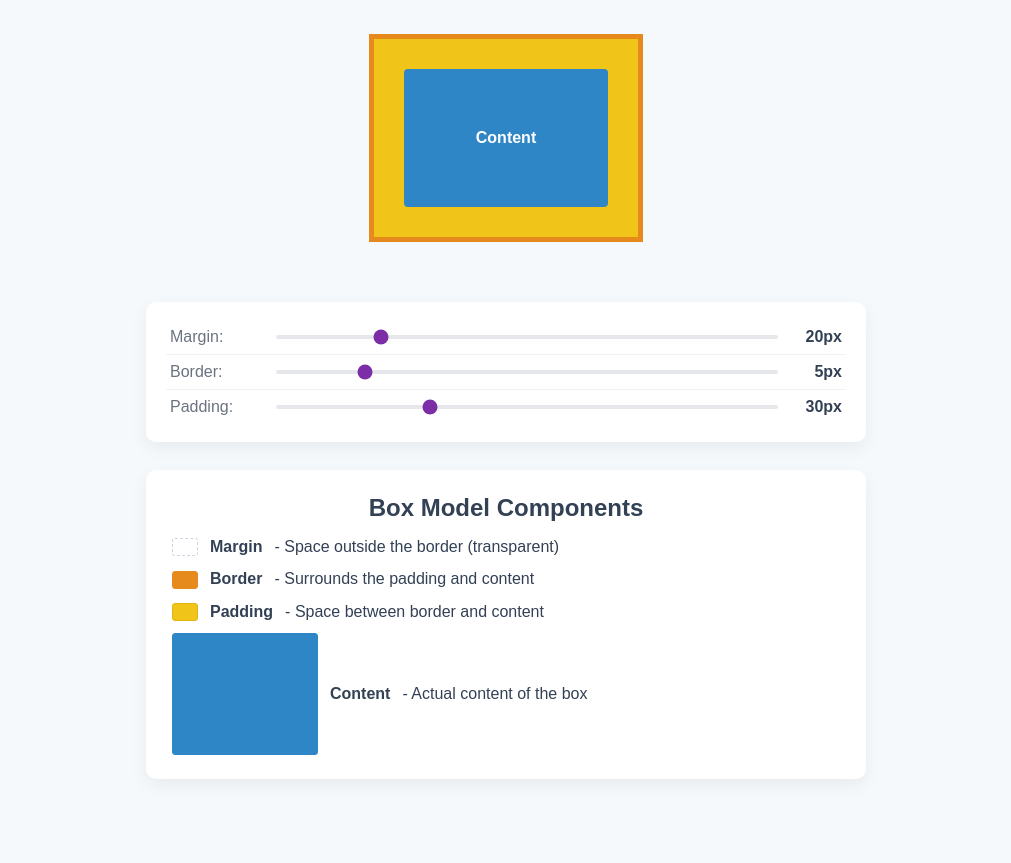
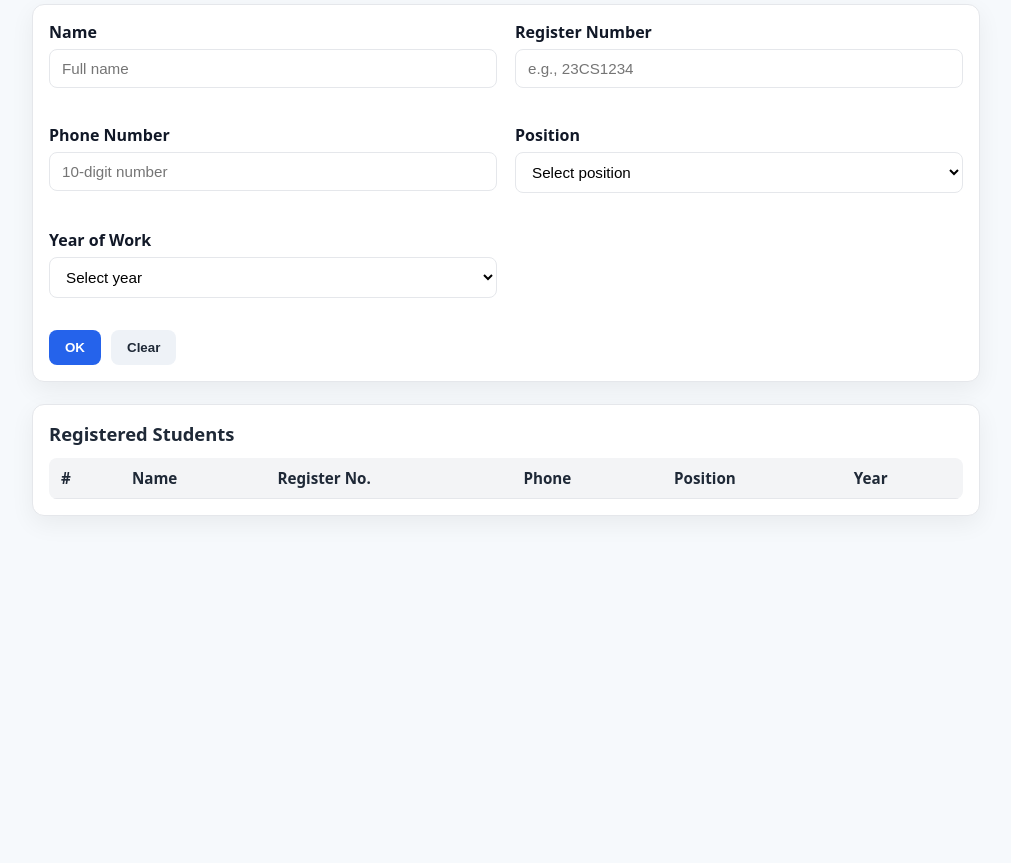
Before and after one commit to DEVA172975/dev366, a plain HTML site: page index.html in a window 1280 px wide. Shown: the part 95-958 px from the top of the page, without its empty margins (134-1145 px from the left). After the commit the page ends 800 px from the top, so only its background shows below. Drawn offline with Linux system fonts and the light colour scheme.

Commit message:
Add files via upload

```diff
--- a/index.html
+++ b/index.html
@@ -3,60 +3,90 @@
 <head>
   <meta charset="UTF-8" />
   <meta name="viewport" content="width=device-width, initial-scale=1" />
-  <title>CSS Box Model Demonstration</title>
-  <link rel="stylesheet" href="flex.css" />
+  <title>Employee Registration Table</title>
+  <link rel="stylesheet" href="styles.css" />
 </head>
 <body>
   <main class="container">
-    <h1>CSS Box Model Demonstration</h1>
+    <h1>Employee Registration</h1>
 
-    <!-- Demo area -->
-    <section class="stage">
-      <!-- Use the class your JS expects -->
-      <div class="box-model-example" id="box">
-        <div class="content">Content</div>
-      </div>
-    </section>
+    <!-- Input Form -->
+    <form id="studentForm" class="card" novalidate>
+      <div class="grid">
+        <div class="field">
+          <label for="name">Name</label>
+          <input id="name" name="name" type="text" placeholder="Full name" required />
+          <small class="error" data-for="name"></small>
+        </div>
 
-    <!-- Controls with the exact IDs your JS uses -->
-    <section class="card controls" aria-label="Box Model Controls">
-      <div class="control">
-        <label for="margin">Margin:</label>
-        <div class="slider-wrap">
-          <input type="range" id="margin" min="0" max="100" step="1" value="20" />
-          <span id="margin-value">20px</span>
+        <div class="field">
+          <label for="regNo">Register Number</label>
+          <input id="regNo" name="regNo" type="text" placeholder="e.g., 23CS1234" required />
+          <small class="error" data-for="regNo"></small>
+        </div>
+
+        <div class="field">
+          <label for="phone">Phone Number</label>
+          <input id="phone" name="phone" type="tel" placeholder="10-digit number" required />
+          <small class="error" data-for="phone"></small>
+        </div>
+
+        <div class="field">
+          <label for="position">Position</label>
+          <select id="position" name="position" required>
+            <option value="">Select position</option>
+            <option>Member</option>
+            <option>Coordinator</option>
+            <option>Secretary</option>
+            <option>Treasurer</option>
+            <option>President</option>
+            <option>Vice President</option>
+          </select>
+          <small class="error" data-for="position"></small>
+        </div>
+
+        <div class="field">
+          <label for="year">Year of Work</label>
+          <select id="year" name="year" required>
+            <option value="">Select year</option>
+            <option>1st Year</option>
+            <option>2nd Year</option>
+            <option>3rd Year</option>
+            <option>4th Year</option>
+          </select>
+          <small class="error" data-for="year"></small>
         </div>
       </div>
 
-      <div class="control">
-        <label for="border">Border:</label>
-        <div class="slider-wrap">
-          <input type="range" id="border" min="0" max="30" step="1" value="5" />
-          <span id="border-value">5px</span>
-        </div>
+      <div class="actions">
+        <button type="button" id="okBtn">OK</button>
+        <button type="reset" class="secondary">Clear</button>
       </div>
+    </form>
 
-      <div class="control">
-        <label for="padding">Padding:</label>
-        <div class="slider-wrap">
-          <input type="range" id="padding" min="0" max="100" step="1" value="30" />
-          <span id="padding-value">30px</span>
-        </div>
+    <!-- Data Table -->
+    <section class="card">
+      <h2>Registered Students</h2>
+      <div class="table-wrap">
+        <table id="studentsTable">
+          <thead>
+            <tr>
+              <th>#</th>
+              <th>Name</th>
+              <th>Register No.</th>
+              <th>Phone</th>
+              <th>Position</th>
+              <th>Year</th>
+            </tr>
+          </thead>
+          <tbody>
+            <!-- Rows will be appended here after clicking OK -->
+          </tbody>
+        </table>
       </div>
-    </section>
-
-    <!-- Legend -->
-    <section class="card legend">
-      <h2>Box Model Components</h2>
-      <ul>
-        <li><span class="legend-swatch margin"></span><b>Margin</b> - Space outside the border (transparent)</li>
-        <li><span class="legend-swatch border"></span><b>Border</b> - Surrounds the padding and content</li>
-        <li><span class="legend-swatch padding"></span><b>Padding</b> - Space between border and content</li>
-        <li><span class="legend-swatch content"></span><b>Content</b> - Actual content of the box</li>
-      </ul>
     </section>
   </main>
 
-  <script src="flex.js"></script>
+  <script src="script.js"></script>
 </body>
 </html>
--- /dev/null
+++ b/script.js
@@ -0,0 +1,99 @@
+document.addEventListener('DOMContentLoaded', () => {
+  // Elements
+  const form = document.getElementById('studentForm');
+  const okBtn = document.getElementById('okBtn');
+  const tableBody = document.querySelector('#studentsTable tbody');
+
+  const nameEl = document.getElementById('name');
+  const regNoEl = document.getElementById('regNo');
+  const phoneEl = document.getElementById('phone');
+  const positionEl = document.getElementById('position');
+  const yearEl = document.getElementById('year');
+
+  // Helper: get error element for a field id
+  const err = (id) => document.querySelector(`.error[data-for="${id}"]`);
+
+  // Keep a running index for the table
+  let rowCount = 0;
+
+  // Prevent form submit on Enter (optional but helpful)
+  form.addEventListener('submit', (e) => e.preventDefault());
+
+  function clearErrors() {
+    ['name','regNo','phone','position','year'].forEach(id => {
+      err(id).textContent = '';
+    });
+  }
+
+  function validateFields() {
+    clearErrors();
+    let valid = true;
+
+    const name = nameEl.value.trim();
+    const regNo = regNoEl.value.trim();
+    const phone = phoneEl.value.trim();
+    const position = positionEl.value;
+    const year = yearEl.value;
+
+    if (name.length < 2) {
+      err('name').textContent = 'Please enter a valid name (min 2 characters).';
+      valid = false;
+    }
+
+    if (!regNo) {
+      err('regNo').textContent = 'Register number is required.';
+      valid = false;
+    }
+
+    if (!/^\d{10}$/.test(phone)) {
+      err('phone').textContent = 'Phone must be a 10-digit number.';
+      valid = false;
+    }
+
+    if (!position) {
+      err('position').textContent = 'Select a position.';
+      valid = false;
+    }
+
+    if (!year) {
+      err('year').textContent = 'Select year of study.';
+      valid = false;
+    }
+
+    return valid ? { name, regNo, phone, position, year } : null;
+  }
+
+  function appendRow(data) {
+    rowCount += 1;
+    const tr = document.createElement('tr');
+    tr.innerHTML = `
+      <td>${rowCount}</td>
+      <td>${data.name}</td>
+      <td>${data.regNo}</td>
+      <td>${data.phone}</td>
+      <td>${data.position}</td>
+      <td>${data.year}</td>
+    `;
+    tableBody.appendChild(tr);
+  }
+
+  // Main: only on OK click
+  okBtn.addEventListener('click', () => {
+    const data = validateFields();
+    if (!data) return;
+
+    appendRow(data);
+    form.reset();
+    clearErrors();
+    // Optional: move focus back to the first field
+    nameEl.focus();
+  });
+
+  // Optional UX: clear field-specific error when user edits
+  [nameEl, regNoEl, phoneEl, positionEl, yearEl].forEach((el) => {
+    el.addEventListener('input', () => {
+      const id = el.id === 'regNo' ? 'regNo' : el.id;
+      err(id).textContent = '';
+    });
+  });
+});
--- /dev/null
+++ b/styles.css
@@ -0,0 +1,129 @@
+:root{
+  --bg:#f6f9fc;
+  --card:#ffffff;
+  --text:#1f2937;
+  --muted:#6b7280;
+  --accent:#2563eb;
+  --accent-2:#1e40af;
+  --border:#e5e7eb;
+  --shadow:0 8px 24px rgba(0,0,0,0.06);
+}
+
+*{ box-sizing:border-box; }
+
+html,body{
+  margin:0;
+  padding:0;
+  background:var(--bg);
+  color:var(--text);
+  font-family:system-ui,-apple-system,Segoe UI,Roboto,Arial,Helvetica,sans-serif;
+}
+
+.container{
+  max-width:980px;
+  margin:0 auto;
+  padding:28px 16px 48px;
+}
+
+h1{ text-align:center; margin:8px 0 20px; }
+h2{ margin:0 0 12px; font-size:1.15rem; }
+
+.card{
+  background:var(--card);
+  border:1px solid var(--border);
+  border-radius:12px;
+  box-shadow:var(--shadow);
+  padding:16px;
+  margin:14px 0 22px;
+}
+
+.grid{
+  display:grid;
+  grid-template-columns: repeat(2, minmax(240px, 1fr));
+  gap:14px 18px;
+}
+
+.field{
+  display:flex;
+  flex-direction:column;
+  gap:6px;
+}
+
+label{ font-weight:600; color:#111827; }
+
+input, select{
+  padding:10px 12px;
+  border:1px solid var(--border);
+  border-radius:8px;
+  outline:none;
+  font-size:0.95rem;
+  background:#fff;
+}
+
+input:focus, select:focus{
+  border-color:var(--accent);
+  box-shadow:0 0 0 3px rgba(37,99,235,0.15);
+}
+
+.error{
+  min-height:16px;
+  color:#b91c1c;
+  font-size:0.82rem;
+}
+
+.actions{
+  margin-top:10px;
+  display:flex;
+  gap:10px;
+}
+
+button{
+  padding:10px 16px;
+  border:none;
+  border-radius:8px;
+  font-weight:600;
+  cursor:pointer;
+  background:var(--accent);
+  color:#fff;
+}
+button:hover{ background:var(--accent-2); }
+
+button.secondary{
+  background:#eef2f7;
+  color:#1f2937;
+}
+button.secondary:hover{
+  background:#e5e7eb;
+}
+
+.table-wrap{
+  overflow:auto;
+  border-radius:8px;
+}
+
+table{
+  width:100%;
+  border-collapse:collapse;
+  min-width:720px;
+  font-size:0.95rem;
+}
+
+thead th{
+  text-align:left;
+  background:#f3f4f6;
+  border-bottom:1px solid var(--border);
+  padding:10px 12px;
+}
+
+tbody td{
+  padding:10px 12px;
+  border-bottom:1px solid var(--border);
+}
+
+tbody tr:hover{
+  background:#fafafa;
+}
+
+@media (max-width:640px){
+  .grid{ grid-template-columns: 1fr; }
+}
```
